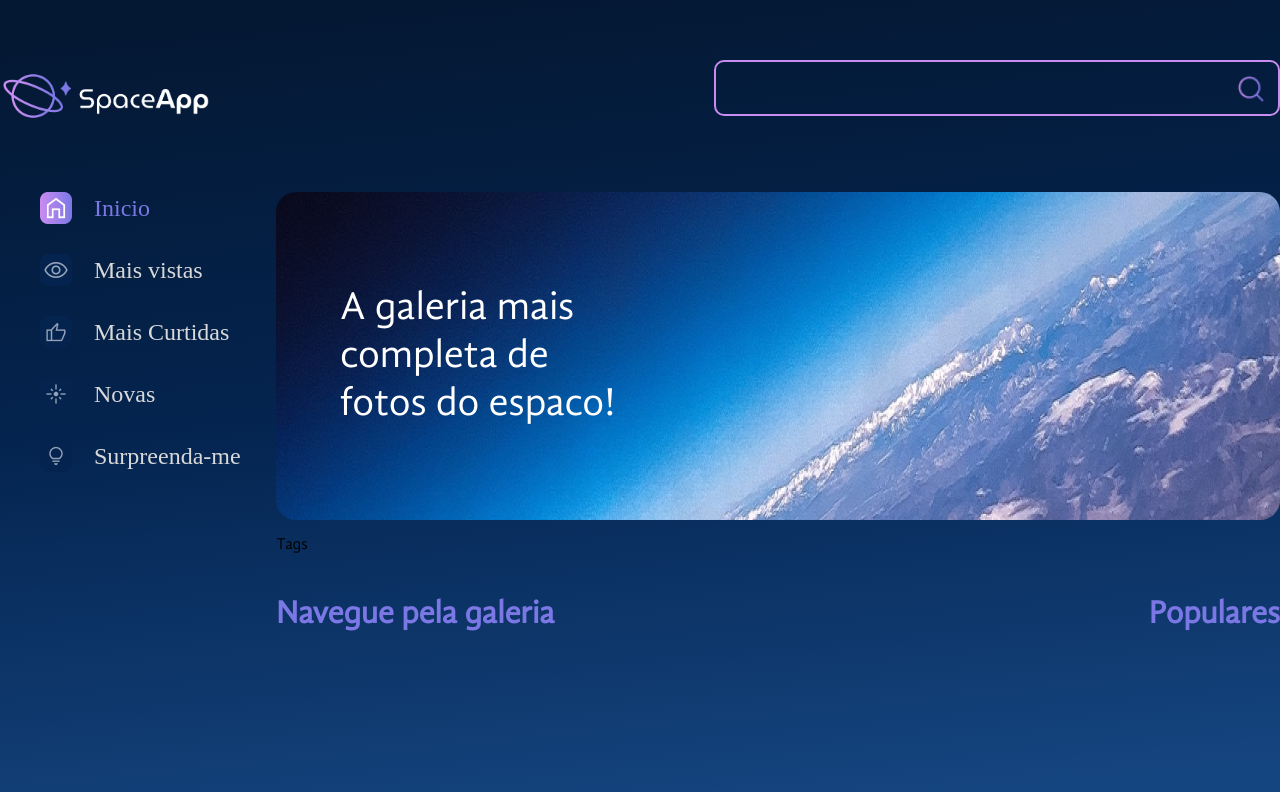
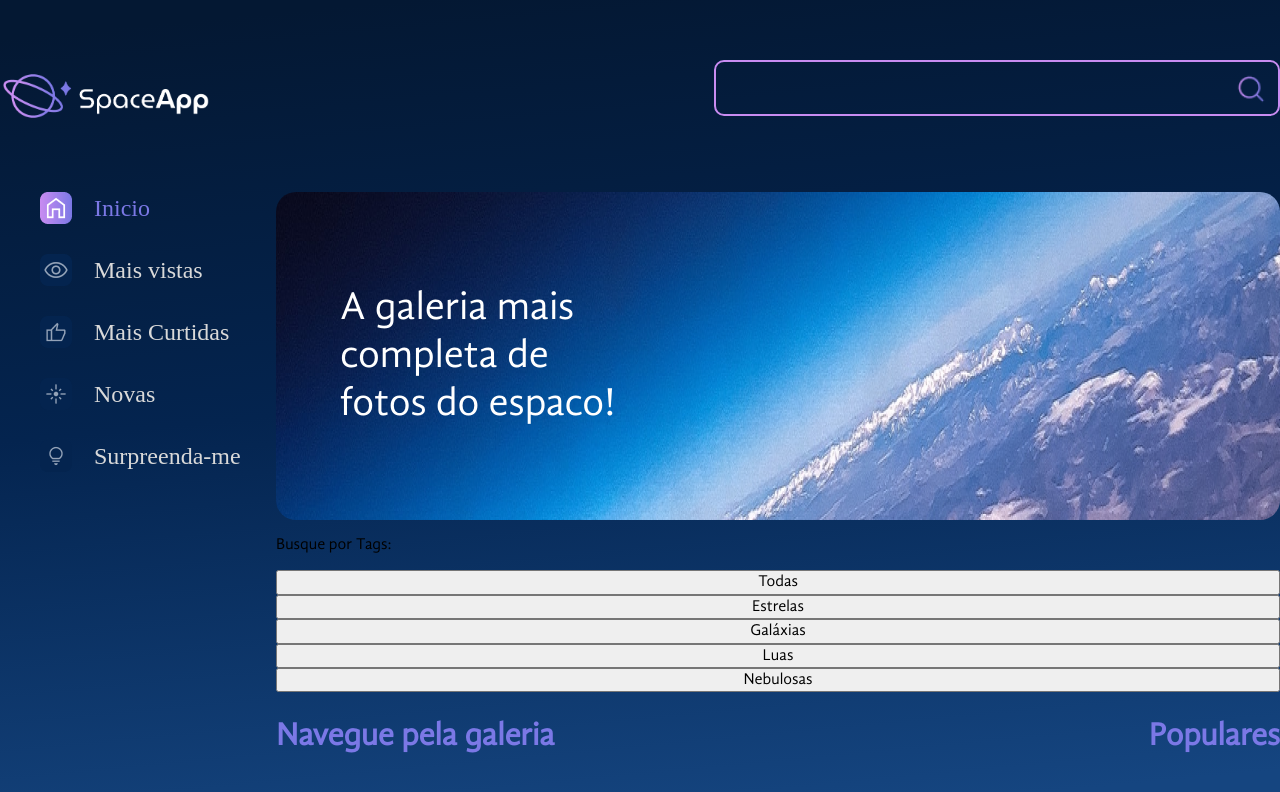
Before and after one commit to jotadagostin/SpaceAPP, a React (Vite) app in the folder space-app/: page / in a window 1280 px wide. Shown: the top 792 px of the page. Built offline with nearby package versions, Linux system fonts and the light colour scheme.

Commit message:
update tags

```diff
--- a/space-app/src/componentes/Galeria/Tags/index.jsx
+++ b/space-app/src/componentes/Galeria/Tags/index.jsx
@@ -1,5 +1,14 @@
+import tags from "./tags.json";
+
 const Tags = () => {
-  return <p>Tags</p>
+  return (
+    <>
+      <p>Busque por Tags:</p>
+      {tags.map((tag) => (
+        <button key={tag.id}>{tag.titulo}</button>
+      ))}
+    </>
+  );
 };
 
 export default Tags;
```
Also changed, not shown: space-app/src/componentes/Tags/index.jsx (deleted, +0 -14 lines), space-app/src/componentes/Galeria/Tags/tags.json (renamed from space-app/src/componentes/Tags/tags.json).
